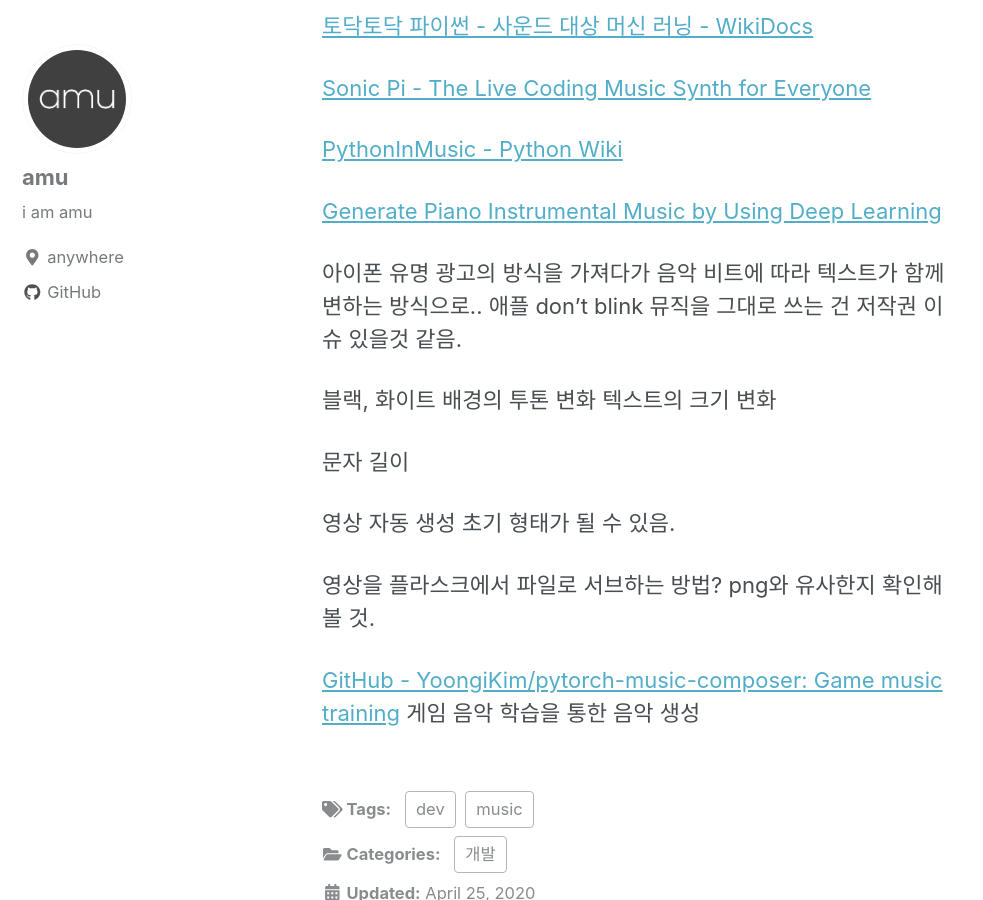
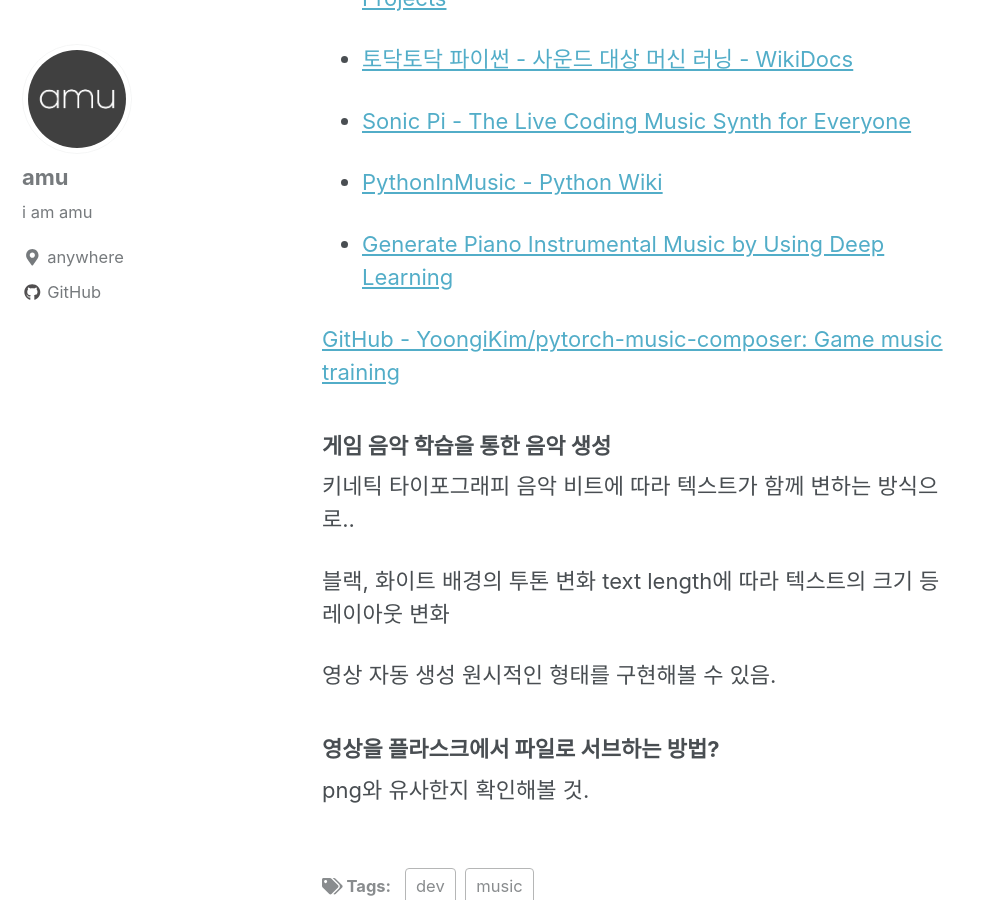
Before and after one commit to xulfereht/xulfereht.github.io, a Jekyll site: the page built from _posts/2020-04-25-beat-making.md, in a window 1280 px wide and 900 px high, scrolled down 408 px. Shown: the whole window, without its empty margins (0-983 px from the left). Built offline with Jekyll 4.4.1, drawn with Linux system fonts in a browser that asks for light colours; nearby versions of some CDN libraries.

Commit message:
text edited

```diff
--- a/_posts/2020-04-25-beat-making.md
+++ b/_posts/2020-04-25-beat-making.md
@@ -9,30 +9,26 @@ tags: dev music
 
 코드로 재밌는 걸 해볼 수 있는 음악 관련 라이브러리들이 꽤 있다.
 
-[GitHub - ciconia/awesome-music: Awesome Music Projects](https://github.com/ciconia/awesome-music)
+* [GitHub - ciconia/awesome-music: Awesome Music Projects](https://github.com/ciconia/awesome-music)
 
-[토닥토닥 파이썬 - 사운드 대상 머신 러닝 - WikiDocs](https://wikidocs.net/book/2961)
+* [토닥토닥 파이썬 - 사운드 대상 머신 러닝 - WikiDocs](https://wikidocs.net/book/2961)
 
-[Sonic Pi - The Live Coding Music Synth for Everyone](https://sonic-pi.net/)
+* [Sonic Pi - The Live Coding Music Synth for Everyone](https://sonic-pi.net/)
 
-[PythonInMusic - Python Wiki](https://wiki.python.org/moin/PythonInMusic)
+* [PythonInMusic - Python Wiki](https://wiki.python.org/moin/PythonInMusic)
 
-[Generate Piano Instrumental Music by Using Deep Learning](https://towardsdatascience.com/generate-piano-instrumental-music-by-using-deep-learning-80ac35cdbd2e)
+* [Generate Piano Instrumental Music by Using Deep Learning](https://towardsdatascience.com/generate-piano-instrumental-music-by-using-deep-learning-80ac35cdbd2e)
 
+[GitHub - YoongiKim/pytorch-music-composer: Game music training](https://github.com/YoongiKim/pytorch-music-composer?fbclid=IwAR1TDcbD_jtRwHuLAZzmDF70xcwsm4Z0IBqdhCEEjYRhHs1S6PVZYT0vGOg)
 
-아이폰 유명 광고의 방식을 가져다가
+### 게임 음악 학습을 통한 음악 생성
+키네틱 타이포그래피
 음악 비트에 따라 텍스트가 함께 변하는 방식으로..
-애플 don't blink 뮤직을 그대로 쓰는 건 저작권 이슈 있을것 같음.
 
 블랙, 화이트 배경의 투톤 변화
-텍스트의 크기 변화
+text length에 따라 텍스트의 크기 등 레이아웃 변화
 
-문자 길이
+영상 자동 생성 원시적인 형태를 구현해볼 수 있음.
 
-영상 자동 생성 초기 형태가 될 수 있음.
-
-영상을 플라스크에서 파일로 서브하는 방법?
+### 영상을 플라스크에서 파일로 서브하는 방법?
 png와 유사한지 확인해볼 것.
-
-[GitHub - YoongiKim/pytorch-music-composer: Game music training](https://github.com/YoongiKim/pytorch-music-composer?fbclid=IwAR1TDcbD_jtRwHuLAZzmDF70xcwsm4Z0IBqdhCEEjYRhHs1S6PVZYT0vGOg)
-게임 음악 학습을 통한 음악 생성
```
